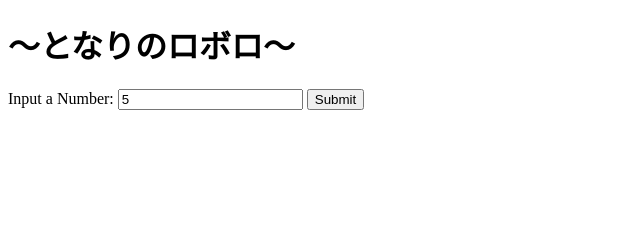
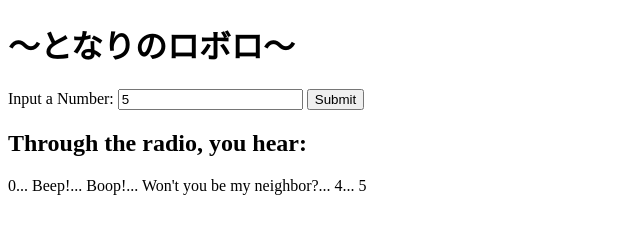
Before and after one commit to doublespoiler/my-neighbor-roboger, a plain HTML site: page index.html in a window 1280 px wide. Both pictures are taken after typing "5" into the empty fields and a click on the button "Submit". Shown: the whole page, without its empty margins (0-640 px from the left). Drawn offline with Linux system fonts and the light colour scheme.

Commit message:
added to handleSubmission: turning the resultArray (previously beepBoopArray) into a string, and appending that in a paragraph to the result div. When the submit button is clicked, the result div is cleared

```diff
--- a/index.html
+++ b/index.html
@@ -19,6 +19,8 @@
           <button type="button" id="submit-button">Submit</button>
         </form>
       </div>
+      <h2>Through the radio, you hear:</h2>
+      <div id="result-div"></div>
     </div>
     <div id="footer"></div>
   </div>
--- a/js/scripts.js
+++ b/js/scripts.js
@@ -55,10 +55,21 @@ function handleSubmission(event){
   event.preventDefault();
   const userInput = document.getElementById("user-input").value;
   const countArray= countUp(userInput);
-  const beepBoopArray = beepBoop(countArray);
-  console.log(beepBoopArray);
+  const resultArray = beepBoop(countArray).join("... ");
+  console.log(resultArray);
+  const resultDiv = document.getElementById("result-div");
+  const paragraph = document.createElement("p");
+  resultDiv.innerHTML = "";
+  paragraph.append(resultArray);
+  resultDiv.append(paragraph);
 }
 
 function resetForm(event){
   event.preventDefault();
 };
+
+function makeList(array){
+  array.forEach(function(element){
+
+  });
+};
```
